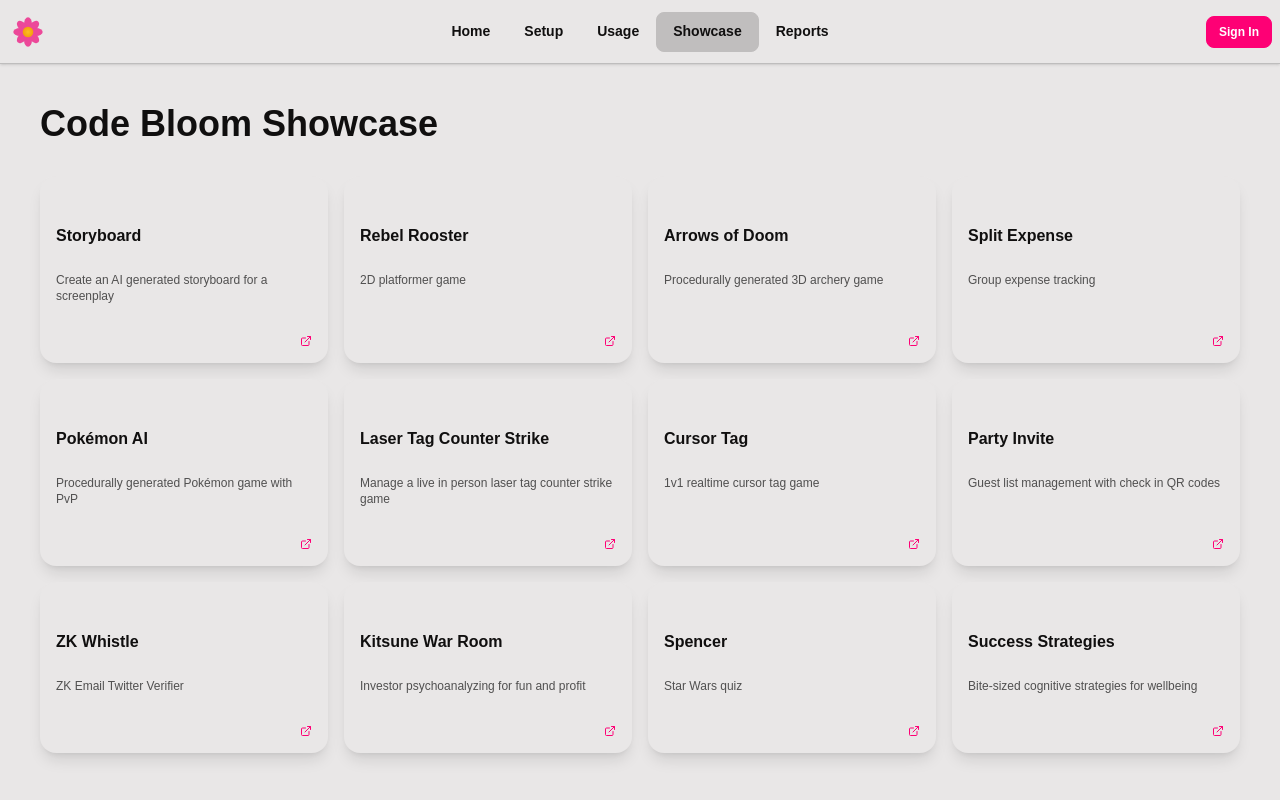
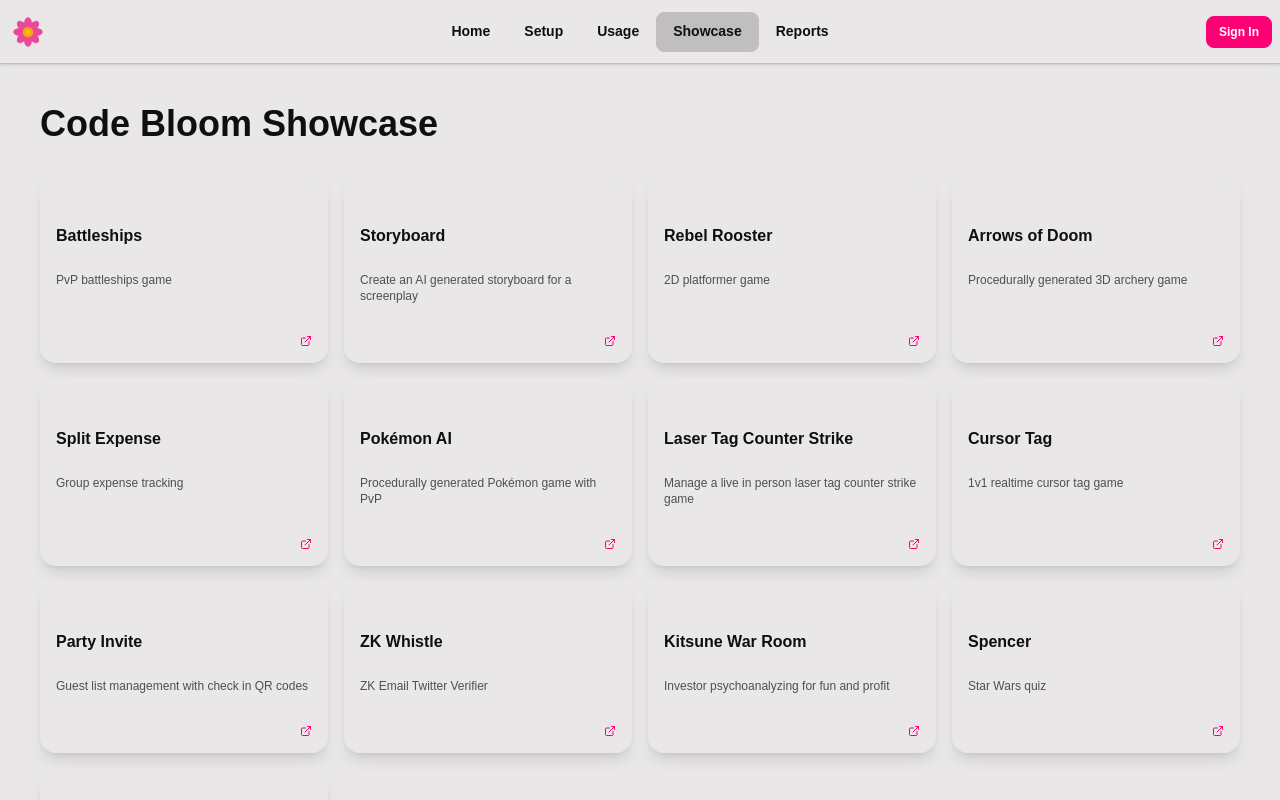
Before and after one commit to Crazytieguy/code-bloom, a React (Vite) app: page /showcase in a window 1280 px wide. Shown: the top 800 px of the page. Built offline with nearby package versions, Linux system fonts and the light colour scheme; no server answers; what @convex-dev/react-query would draw is missing.

Commit message:
feat: add Battleships PvP game to showcase page

```diff
--- a/src/routes/showcase.tsx
+++ b/src/routes/showcase.tsx
@@ -6,6 +6,11 @@ export const Route = createFileRoute('/showcase')({
 })
 
 const showcaseItems = [
+  {
+    name: 'battleships',
+    title: 'Battleships',
+    description: 'PvP battleships game',
+  },
   {
     name: 'storyboard',
     title: 'Storyboard',
```
Also changed, not shown: 1 other file (tests, documents, lock files or other folders).
